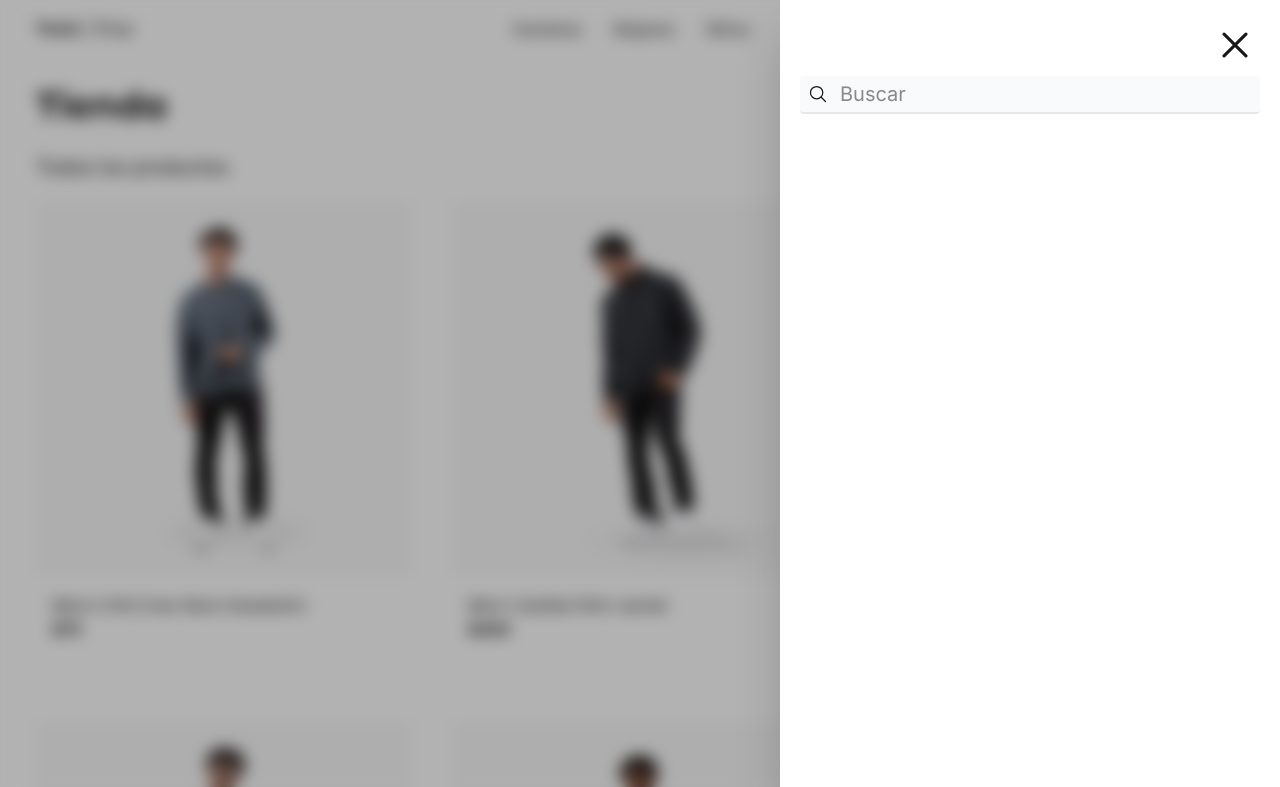
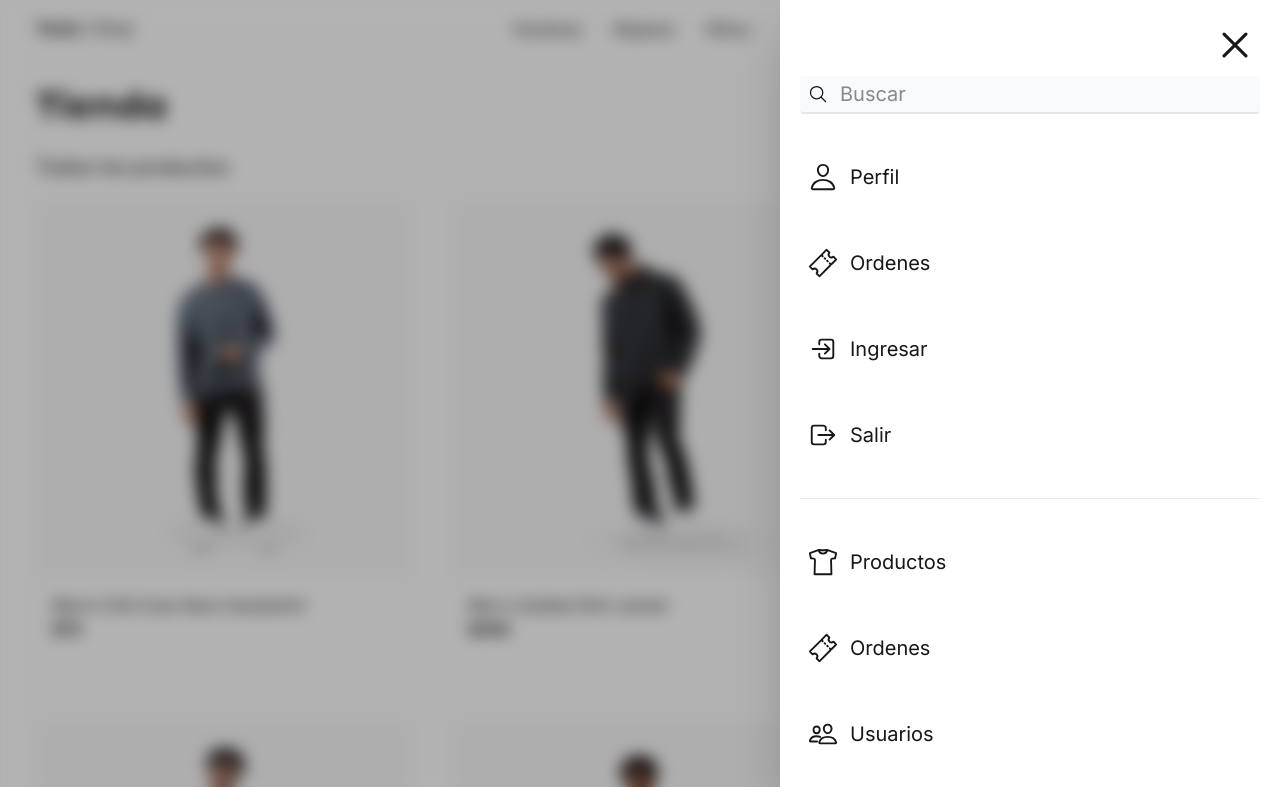
Before and after one commit to nca1478/teslo-shop-frontend, a Next.js app: page / in a window 1280 px wide. Shown: the top 787 px of the page. Built offline with nearby package versions, Linux system fonts and the light colour scheme.

Commit message:
200. Menú lateral - Segunda parte

```diff
--- a/src/components/ui/sidebar/Sidebar.tsx
+++ b/src/components/ui/sidebar/Sidebar.tsx
@@ -1,6 +1,16 @@
 "use client";
 
-import { IoCloseOutline, IoSearchOutline } from "react-icons/io5";
+import Link from "next/link";
+import {
+    IoCloseOutline,
+    IoLogInOutline,
+    IoLogOutOutline,
+    IoPeopleOutline,
+    IoPersonOutline,
+    IoSearchOutline,
+    IoShirtOutline,
+    IoTicketOutline,
+} from "react-icons/io5";
 
 export const Sidebar = () => {
     return (
@@ -9,17 +19,11 @@
             <div className="fixed top-0 left-0 w-screen h-screen z-10 bg-black opacity-30" />
 
             {/* Blur */}
-            {
-                <div className="fade-in fixed top-0 left-0 w-screen h-screen z-10 backdrop-filter backdrop-blur-sm" />
-            }
+            <div className="fade-in fixed top-0 left-0 w-screen h-screen z-10 backdrop-filter backdrop-blur-sm" />
 
             {/* Sidemenu */}
-            <nav className="fixed p-5 right-0 top-0 w-[500px] h-screen bg-white z-20 shadow-2xl transform transition-all duration-300">
-                <IoCloseOutline
-                    size={50}
-                    className="absolute top-5 right-5 cursor-pointer"
-                    onClick={() => console.log("click")}
-                />
+            <nav className="overflow-auto fixed p-5 right-0 top-0 w-[500px] h-screen bg-white z-20 shadow-2xl transform transition-all duration-300">
+                <IoCloseOutline size={50} className="absolute top-5 right-5 cursor-pointer" />
 
                 {/* Input */}
                 <div className="relative mt-14">
@@ -30,6 +34,66 @@
                         className="w-full bg-gray-50 rounded pl-10 py-1 pr-10 border-b-2 text-xl border-gray-200 focus:outline-none focus:border-blue-500"
                     />
                 </div>
+
+                {/* Menú */}
+                <Link
+                    href="/"
+                    className="flex items-center mt-10 p-2 hover:bg-gray-100 rounded transition-all"
+                >
+                    <IoPersonOutline size={30} />
+                    <span className="ml-3 text-xl">Perfil</span>
+                </Link>
+
+                <Link
+                    href="/"
+                    className="flex items-center mt-10 p-2 hover:bg-gray-100 rounded transition-all"
+                >
+                    <IoTicketOutline size={30} />
+                    <span className="ml-3 text-xl">Ordenes</span>
+                </Link>
+
+                <Link
+                    href="/"
+                    className="flex items-center mt-10 p-2 hover:bg-gray-100 rounded transition-all"
+                >
+                    <IoLogInOutline size={30} />
+                    <span className="ml-3 text-xl">Ingresar</span>
+                </Link>
+
+                <Link
+                    href="/"
+                    className="flex items-center mt-10 p-2 hover:bg-gray-100 rounded transition-all"
+                >
+                    <IoLogOutOutline size={30} />
+                    <span className="ml-3 text-xl">Salir</span>
+                </Link>
+
+                {/* Line Separator */}
+                <div className="w-full h-px bg-gray-200 my-10" />
+
+                <Link
+                    href="/"
+                    className="flex items-center mt-10 p-2 hover:bg-gray-100 rounded transition-all"
+                >
+                    <IoShirtOutline size={30} />
+                    <span className="ml-3 text-xl">Productos</span>
+                </Link>
+
+                <Link
+                    href="/"
+                    className="flex items-center mt-10 p-2 hover:bg-gray-100 rounded transition-all"
+                >
+                    <IoTicketOutline size={30} />
+                    <span className="ml-3 text-xl">Ordenes</span>
+                </Link>
+
+                <Link
+                    href="/"
+                    className="flex items-center mt-10 p-2 hover:bg-gray-100 rounded transition-all"
+                >
+                    <IoPeopleOutline size={30} />
+                    <span className="ml-3 text-xl">Usuarios</span>
+                </Link>
             </nav>
         </div>
     );
```
